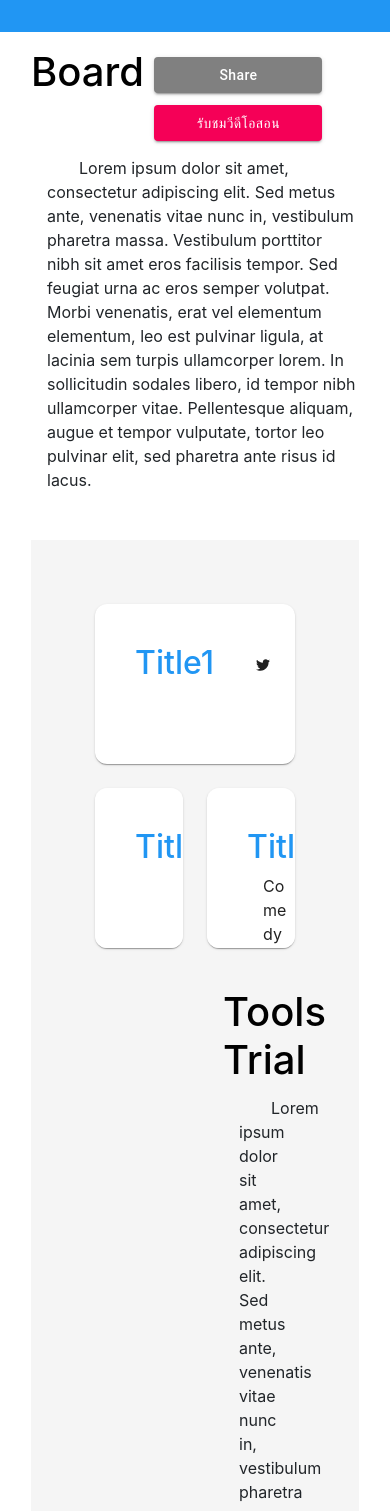
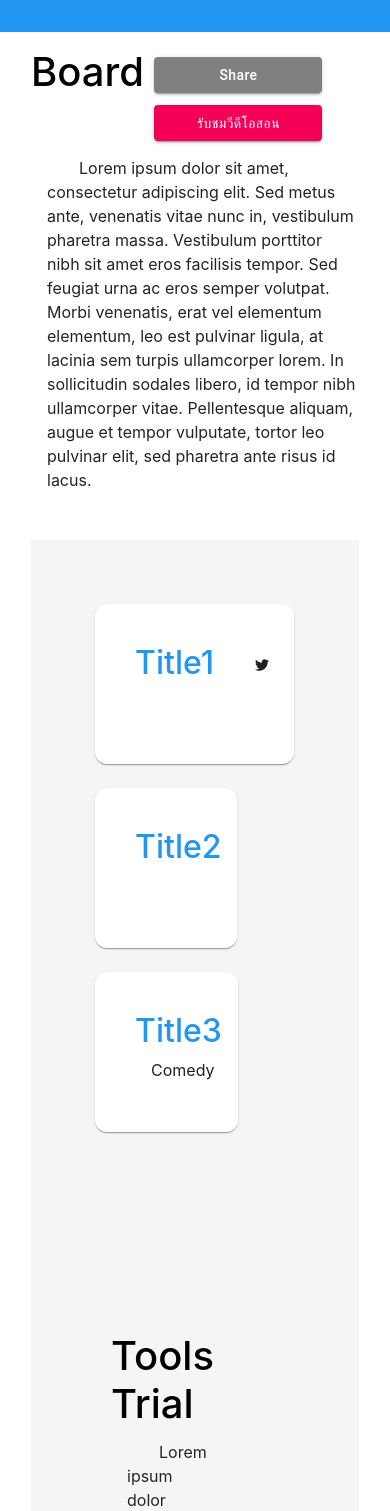
Before and after one commit to herorshi/story-bow-UI, a React (Create React App) app: page / in a window 390 px wide. Shown: the top 1511 px of the page. Built offline with nearby package versions, Linux system fonts and the light colour scheme.

Commit message:
fix abit of responsive at BoardPage

```diff
--- a/src/component/page/BoardPage.js
+++ b/src/component/page/BoardPage.js
@@ -36,7 +36,7 @@ export default function CoveragePage(props) {
       <Board>
         <Grid className="board" container spacing={3}>
           {/* 1 line = 12 sm split to 4 and 8 */}
-          <Grid item xs={12} sm={4}>
+          <Grid item sm={12} md={4}>
             {/* use PaperCard */}
             <PaperCard
               title="Title1"
@@ -49,7 +49,7 @@ export default function CoveragePage(props) {
               }}
             ></PaperCard>
           </Grid>
-          <Grid item xs={6} sm={4}>
+          <Grid item sm={12} md={4}>
             <PaperCard
               title="Title2"
               detailclname="primary"
@@ -58,7 +58,7 @@ export default function CoveragePage(props) {
               h1color="var(--primary)"
             ></PaperCard>
           </Grid>
-          <Grid item xs={6} sm={4}>
+          <Grid item sm={12} md={4}>
             <PaperCard
               title="Title3"
               detail="Comedy"
@@ -68,7 +68,7 @@ export default function CoveragePage(props) {
             ></PaperCard>
           </Grid>
           {/* empty row */}
-          <Grid item xs={6} sm={12} style={{ height: "10em" }}></Grid>
+          <Grid item xs={12} sm={12} style={{ height: "10em" }}></Grid>
           {/* Tools Trial */}
           <Grid item xs={6} sm={12}>
             <PageHeader data={pageDetail.ToolsTrial}> </PageHeader>
@@ -76,7 +76,7 @@ export default function CoveragePage(props) {
 
           {/* use PaperCard */}
           {trialtoolsList.map((c, i) => (
-            <Grid item xs={12} sm={4}>
+            <Grid item sm={12} md={4}>
               <Link to={trialtoolsPath[i]} style={{ textDecoration: "none" }}>
                 <PaperCard title={c} height="10em" width="100%"></PaperCard>
               </Link>
```
